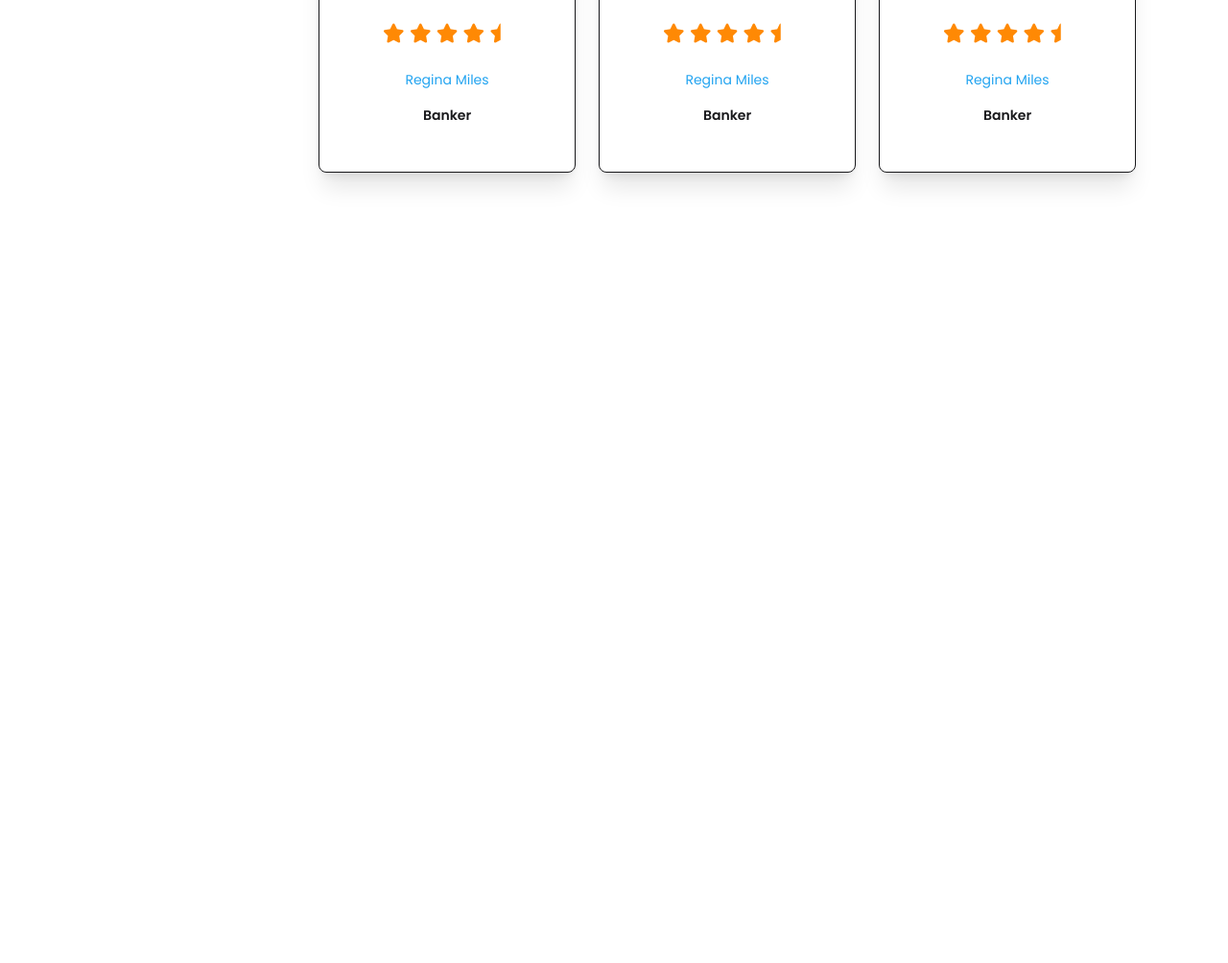
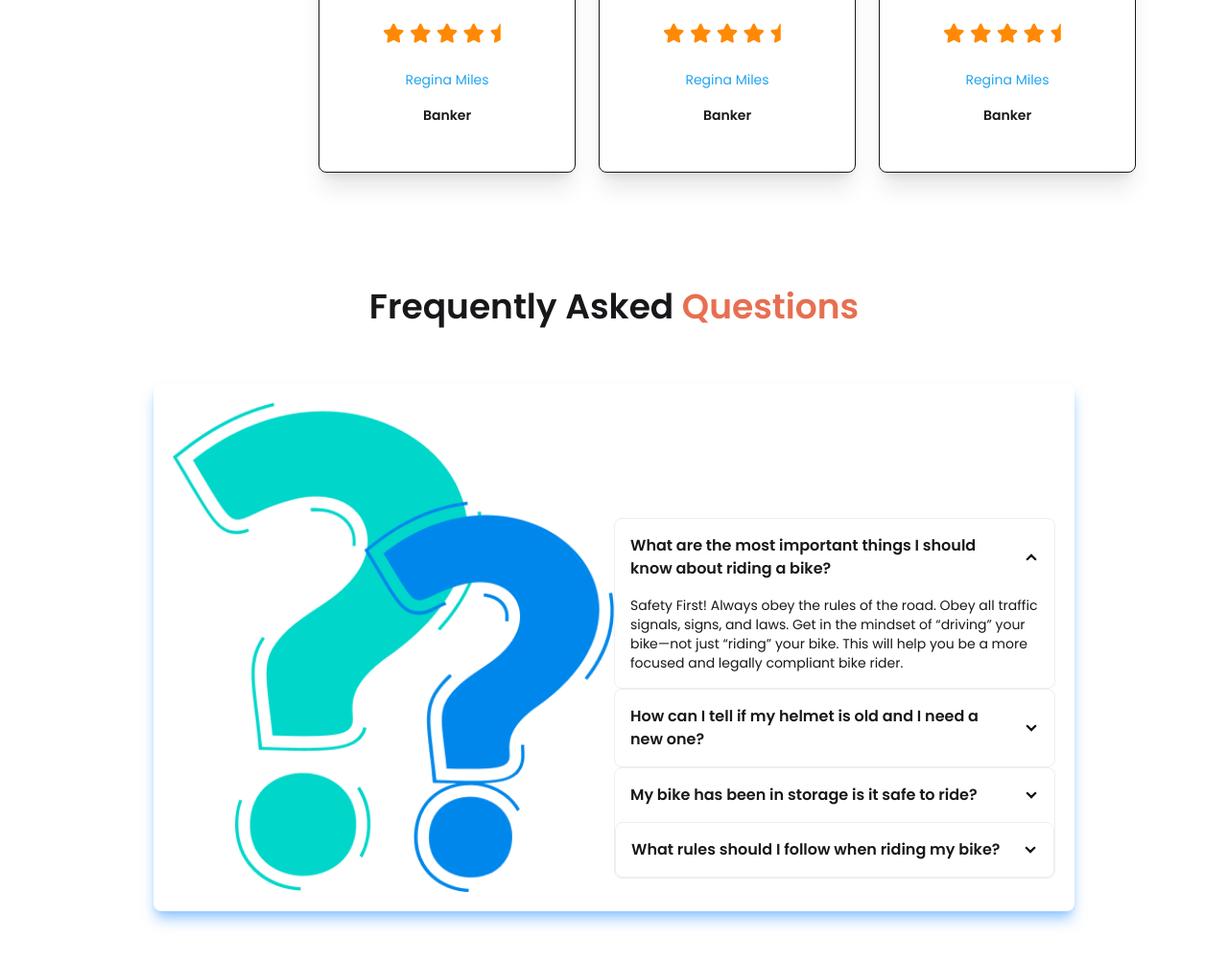
Before and after one commit to always-mohammad-ali/bike-eCommerce, a plain HTML site: page index.html in a window 1280 px wide. Shown: the part 2693-3697 px from the top of the page at 96% size. Before the commit the page ends 2993 px from the top, so only its background shows below. Drawn offline with nearby package versions, Linux system fonts and the light colour scheme.

Commit message:
frequently asked questions done

```diff
--- a/index.html
+++ b/index.html
@@ -363,6 +363,51 @@
 
         </div>
       </section>
+
+    <section class=" w-3/4 mx-auto mb-20">
+        <h1 class="text-4xl font-semibold text-center mb-15">Frequently Asked <span class="text-[#E76F51]">Questions</span></h1>
+        <div class="card lg:card-side bg-base-100 shadow-lg shadow-blue-300 p-5 justify-between ">
+             <figure class="mx-auto w-3/4 lg:w-2/4">
+                  <img src="images/others/faq.png" alt="">
+
+            </figure>
+
+           <div class="lg:w-1/2 ">
+            <div class="items-center mt-5 lg:mt-30">
+                <div class="collapse collapse-arrow bg-base-100 border border-base-300 ">
+  <input type="radio" name="my-accordion-2" checked="checked" />
+  <div class="collapse-title font-semibold">What are the most important things I should
+know about riding a bike?</div>
+  <div class="collapse-content text-sm">Safety First! Always obey the rules of the road. Obey all traffic signals, signs, and laws. Get in the mindset of “driving” your bike—not just “riding” your bike. This will help you be a more focused and legally compliant bike rider. </div>
+</div>
+<div class="collapse collapse-arrow bg-base-100 border border-base-300">
+  <input type="radio" name="my-accordion-2" />
+  <div class="collapse-title font-semibold">How can I tell if my helmet is old and I need a
+new one?</div>
+  <div class="collapse-content text-sm">Click on "Forgot Password" on the login page and follow the instructions sent to your email.</div>
+</div>
+<div class="collapse collapse-arrow bg-base-100 border border-base-300">
+  <input type="radio" name="my-accordion-2" />
+  <div class="collapse-title font-semibold">My bike has been in storage is it safe to ride?</div>
+  <div class="collapse-content text-sm">Go to "My Account" settings and select "Edit Profile" to make changes.</div>
+
+  <div class="collapse collapse-arrow bg-base-100 border border-base-300">
+  <input type="radio" name="my-accordion-2" />
+  <div class="collapse-title font-semibold">What rules should I follow when riding my bike?</div>
+  <div class="collapse-content text-sm">Click on "Forgot Password" on the login page and follow the instructions sent to your email.</div>
+</div>
+
+
+</div>
+
+
+           </div>
+  </div>
+        </div>
+
+
+    </section>
+
     </main>
 
     <footer></footer>
```
